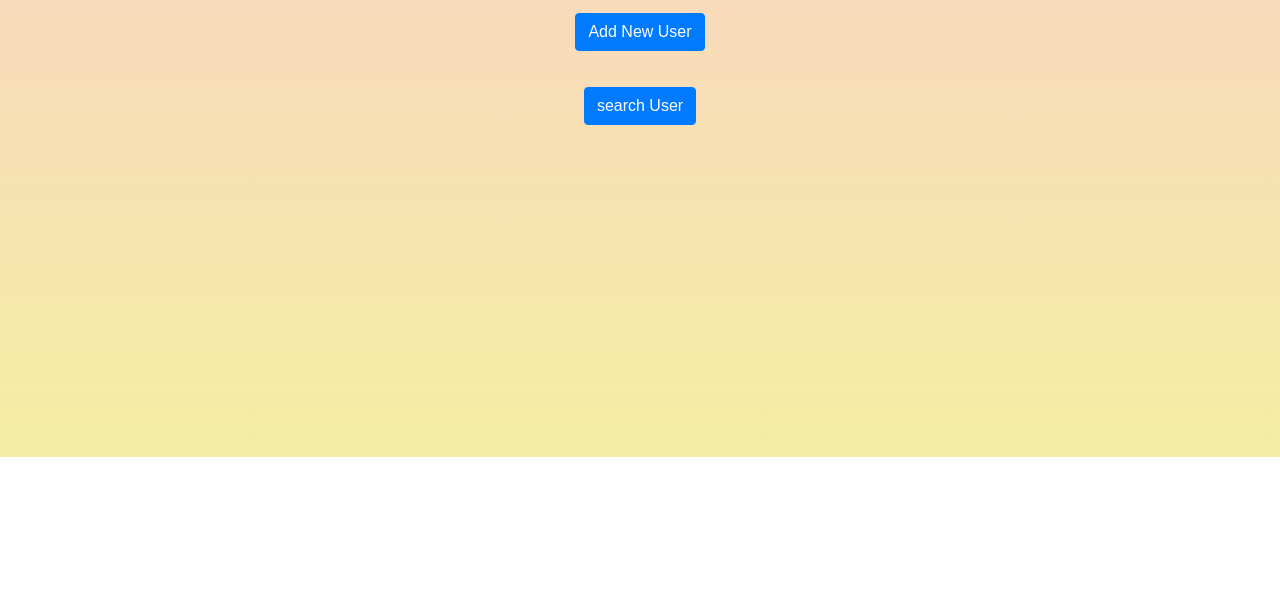
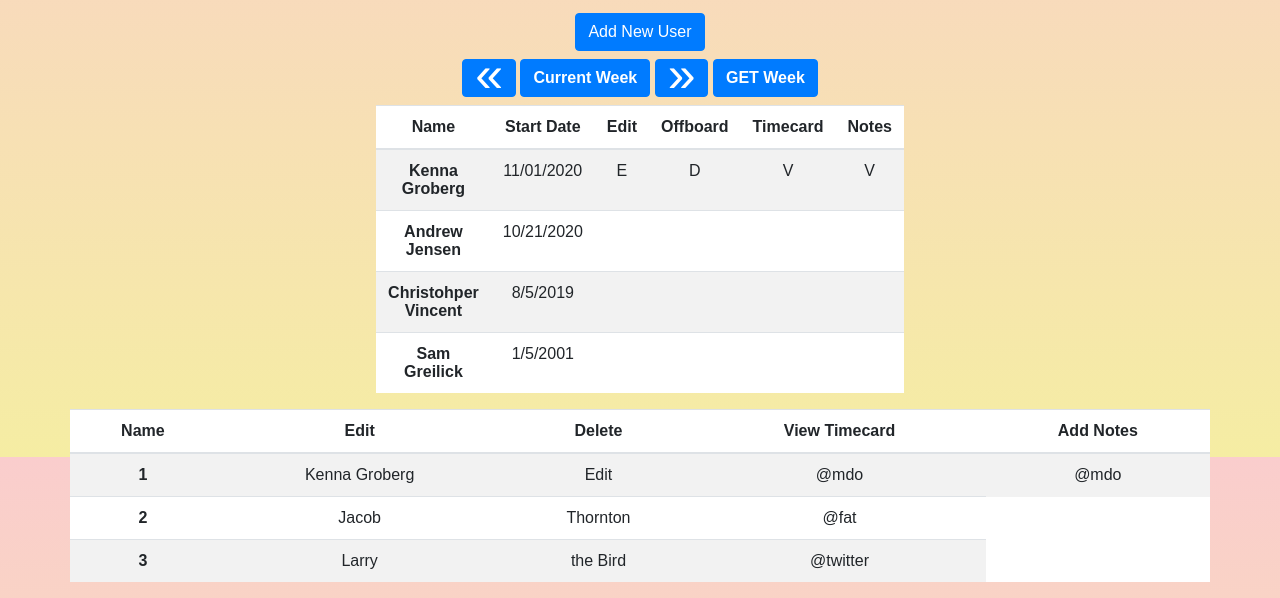
Before and after one commit to revenghost/RTT, a website: page public/pages/Admin.html in a window 1280 px wide. Shown: the part 343-941 px from the top of the page. Before the commit the page ends 800 px from the top, so only its background shows below. Drawn offline with nearby package versions, Linux system fonts and the light colour scheme; files whose address does not match are found by name.

Commit message:
ManageUsers

```diff
--- a/public/pages/Admin.html
+++ b/public/pages/Admin.html
@@ -42,10 +42,12 @@
       </div>
       <div class="col-sm">
         <!-- Button trigger modal -->
-        <button type="button" class="btn btn-primary" data-toggle="modal" data-target="#Modal">Add New User</button>
+        <button type="button" class="btn btn-primary" data-toggle="modal" data-target="#AddNewUserModal">Add New
+          User</button>
 
-        <!-- Modal -->
-        <div class="modal fade" id="Modal" tabindex="-1" role="dialog" aria-labelledby="ModalLabel" aria-hidden="true">
+        <!-- Add New User Modal -->
+        <div class="modal fade" id="AddNewUserModal" tabindex="-1" role="dialog" aria-labelledby="ModalLabel"
+          aria-hidden="true">
           <div class="modal-dialog modal-dialog-centered" role="document">
             <div class="modal-content">
               <div class="modal-header">
@@ -56,11 +58,13 @@
                   <div class="form-row">
                     <div class="form-group col-md-6">
                       <label for="firstname"><b>Firstname:</b></label>
-                      <input id="firstname" class="form-control" type="text" placeholder="Enter Firstname" name="firstname" required>
+                      <input id="firstname" class="form-control" type="text" placeholder="Enter Firstname"
+                        name="firstname" required>
                     </div>
                     <div class="form-group col-md-6">
                       <label for=" lastname"><b>Lastname:</b></label>
-                      <input id="lastname" class="form-control" type="text" placeholder="Enter Lastname" name="lastname" required>
+                      <input id="lastname" class="form-control" type="text" placeholder="Enter Lastname" name="lastname"
+                        required>
                     </div>
                   </div>
                   <div class="form-row">
@@ -70,26 +74,122 @@
                     </div>
                     <div class="form-group col-md-6">
                       <label for="employeeNumber"><b>Employee Number:</b></label>
-                      <input id="employeeNumber" class="form-control" type="text"
-                          placeholder="Enter EN" name="employeeNumber" required="true">
+                      <input id="employeeNumber" class="form-control" type="text" placeholder="Enter EN"
+                        name="employeeNumber" required="true">
                     </div>
                   </div>
                   <button type="button" class="btn btn-secondary" data-dismiss="modal"
                     onclick="clearfields()">Cancel</button>
-                  <button id="adduser" type="submit" class="btn btn-primary"
-                    onclick="addUserFunction()">Add User</button>
+                  <button id="adduser" type="submit" class="btn btn-primary" onclick="addUserFunction()">Add
+                    User</button>
                 </form>
 
               </div>
             </div>
           </div>
         </div>
-        <!-- Button trigger modal -->
-        <br><br><br><button type="button" class="btn btn-primary" data-toggle="modal" data-target="#Modal" onclick="searchUserFunction()">search User</button>
 
+
+        <div class="container">
+          <div class="row">
+            <div style="margin: auto;">
+              <button type="button" class="btn btn-primary">
+                <span> &#171;</span>
+                </button>
+              <button type="button" id="TimecardView" class="btn btn-primary"><b>Current Week</b></button>
+              <button type="button" class="btn btn-primary">
+                <span> &#187;</span>
+                </button>
+
+                <button type="button" id="TimecardView" class="btn btn-primary" onclick="adminManageUsers()"><b>GET Week</b></button>
+
+              </div>
+            </br></br></br>
+            <table class="table table-striped">
+              <thead>
+                <tr>
+                  <th scope="col">Name</th>
+                  <th scope="col">Start Date</th>
+                  <th scope="col">Edit</th>
+                  <th scope="col">Offboard</th>
+                  <th scope="col">Timecard</th>
+                  <th scope="col">Notes</th>
+                </tr>
+              </thead>
+              <tbody>
+                <tr>
+                  <th scope="row">Kenna Groberg</th>
+                  <td>11/01/2020</td>
+                  <td>E</td>
+                  <td>D</td>
+                  <td>V</td>
+                  <td>V</td>
+                </tr>
+                <tr>
+                  <th scope="row">Andrew Jensen</th>
+                  <td>10/21/2020</td>
+                  <td></td>
+                  <td></td>
+                  <td></td>
+                  <td></td>
+                </tr>
+                <tr>
+                  <th scope="row">Christohper Vincent</th>
+                  <td>8/5/2019</td>
+                  <td></td>
+                  <td></td>
+                  <td></td>
+                  <td></td>
+                </tr>
+                <tr>
+                  <th scope="row">Sam Greilick</th>
+                  <td>1/5/2001</td>
+                  <td></td>
+                  <td></td>
+                  <td></td>
+                  <td></td>
+                </tr>
+              </tbody>
+            </table>
+
+          </div>
+        </div>
       </div>
       <div class="col-sm">
       </div>
+
+      <table class="table table-striped">
+        <thead>
+          <tr>
+            <th scope="col">Name</th>
+            <th scope="col">Edit</th>
+            <th scope="col">Delete</th>
+            <th scope="col">View Timecard</th>
+            <th scope="col">Add Notes</th>
+          </tr>
+        </thead>
+        <tbody>
+          <tr>
+            <th scope="row">1</th>
+            <td>Kenna Groberg</td>
+            <td>Edit</td>
+            <td>@mdo</td>
+            <td>@mdo</td>
+          </tr>
+          <tr>
+            <th scope="row">2</th>
+            <td>Jacob</td>
+            <td>Thornton</td>
+            <td>@fat</td>
+          </tr>
+          <tr>
+            <th scope="row">3</th>
+            <td>Larry</td>
+            <td>the Bird</td>
+            <td>@twitter</td>
+          </tr>
+        </tbody>
+      </table>
     </div>
   </div>
 
--- a/public/scripts/admin.js
+++ b/public/scripts/admin.js
@@ -4,7 +4,6 @@ let firstname = document.getElementById("firstname");
 let lastname = document.getElementById("lastname");
 let pin = document.getElementById("pin");
 let employeeNumber = document.getElementById("employeeNumber");
-
 
 function clearfields() {
     document.getElementById("userForm").reset();
@@ -18,3 +17,11 @@ function addUserFunction() {
     addUserData.EmployeeNumber = parseInt(employeeNumber.value);
     API.addUser(addUserData);
 };
+
+
+function adminManageUsers() {
+    API.manageUsers().then((results) => {
+        let apiallusersresults = results;
+        console.log(apiallusersresults);
+    })
+};
--- a/public/scripts/api.js
+++ b/public/scripts/api.js
@@ -1,6 +1,12 @@
 const API = {
     async getUsers() {
         const res = await fetch("/api/users");
+        const json = await res.json();
+        return json;
+    },
+
+    async manageUsers() {
+        const res = await fetch("/api/manageusers");
         const json = await res.json();
         return json;
     },
```
Also changed, not shown: public/scripts/index.js (+0 -33 lines), routes/api-routes.js (+18 -3 lines), seeds/punchSeed.js (renamed from seeds/seeds.js, +10 -0 lines), seeds/userSeed.js (added, +40 -0 lines). Lines whose indentation alone changed are shown as unchanged.
